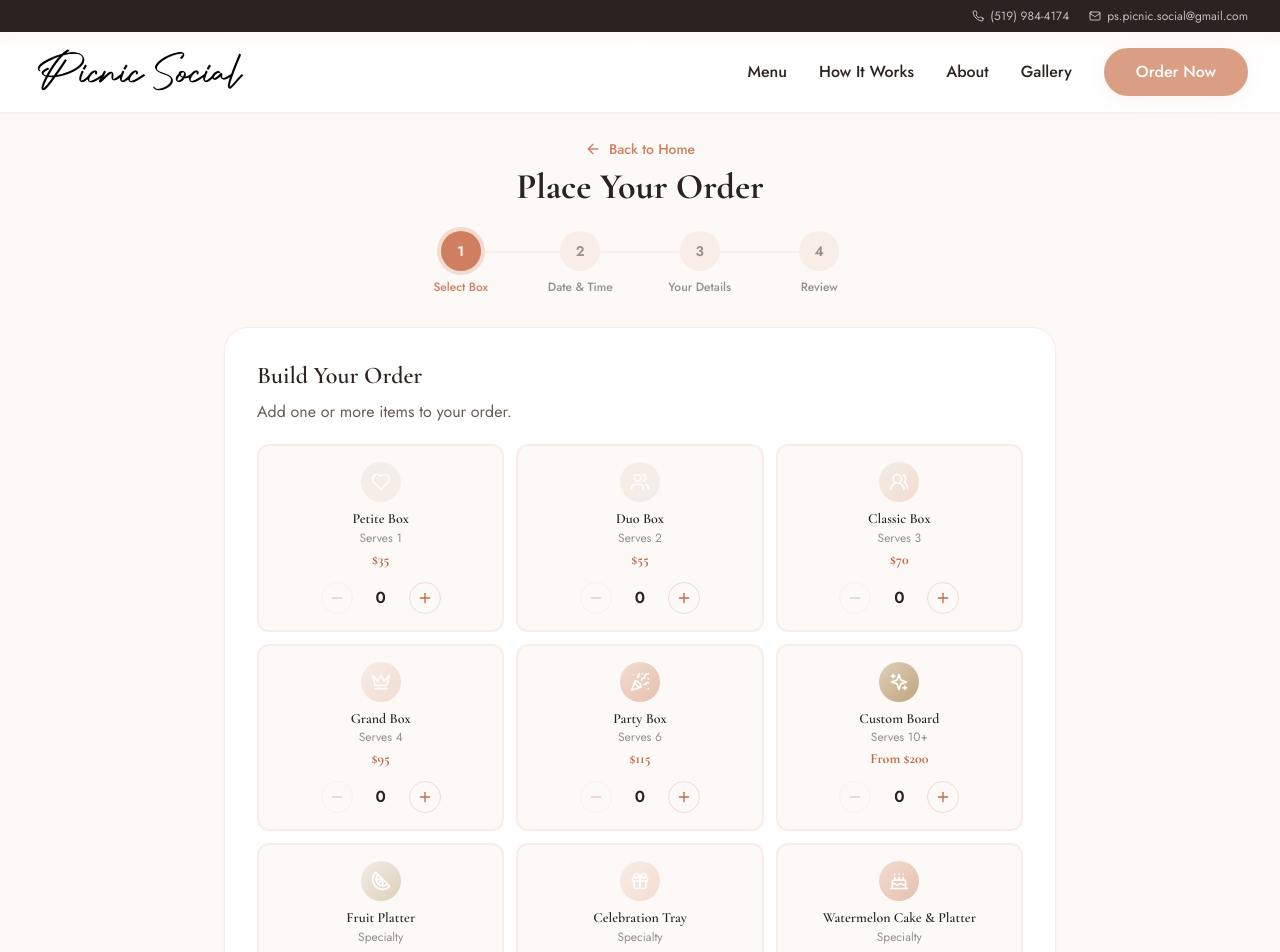
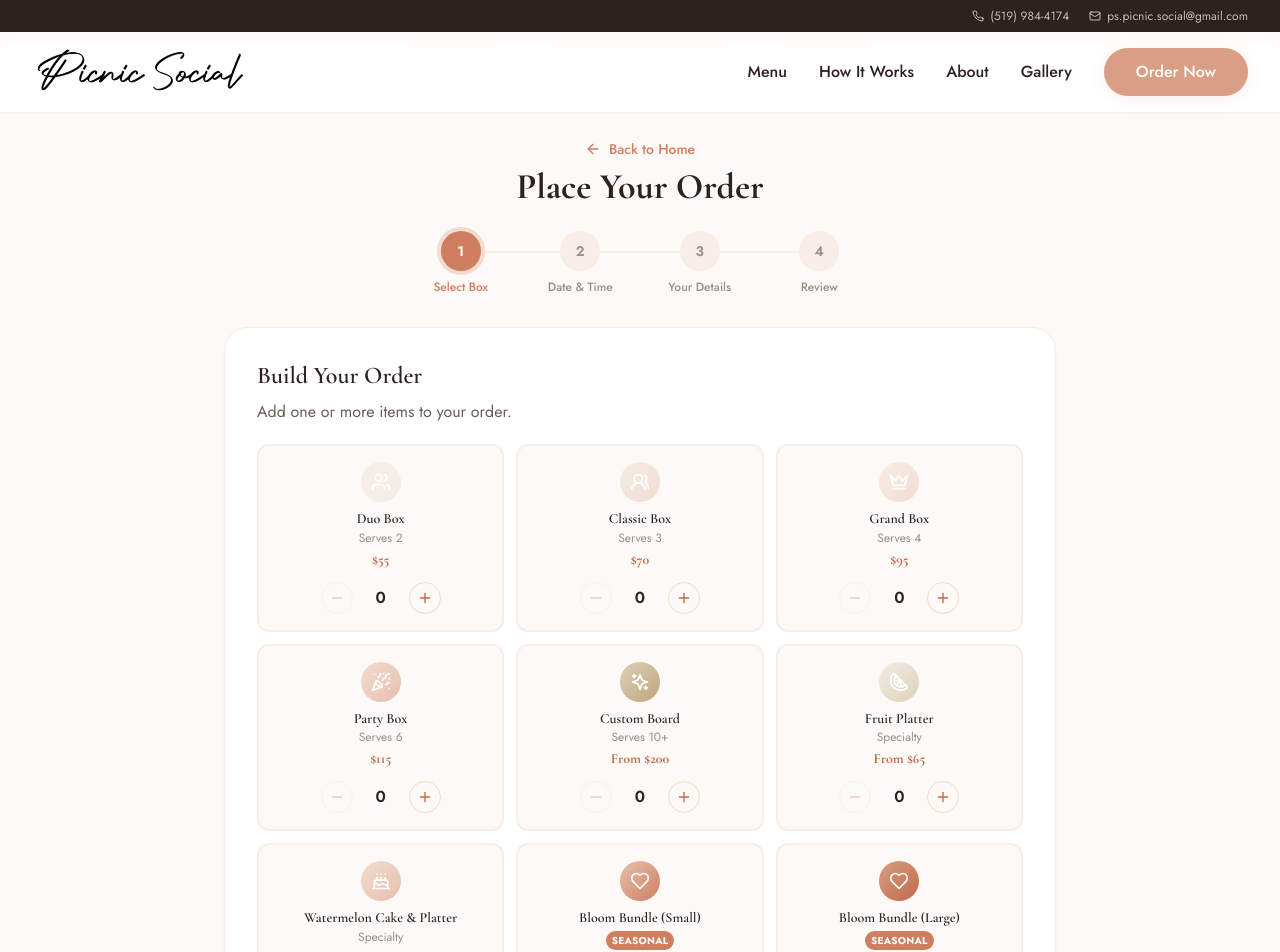
Before and after one commit to sudakaimaster/picnic-social, a React (Vite) app: page /order in a window 1280 px wide. Shown: the top 952 px of the page. Built offline with nearby package versions, Linux system fonts and the light colour scheme.

Commit message:
Remove Petite Box and Celebration Tray from order page
Made-with: Cursor

```diff
--- a/src/pages/OrderPage.jsx
+++ b/src/pages/OrderPage.jsx
@@ -29,14 +29,12 @@ import {
 import { APPS_SCRIPT_URL } from '../config'
 
 const BOX_OPTIONS = [
-  { id: 'personal', name: 'Petite Box', serves: '1', price: '$35', numericPrice: 35, icon: Heart, gradient: 'from-cream-dark to-rose-100' },
   { id: 'duo', name: 'Duo Box', serves: '2', price: '$55', numericPrice: 55, icon: Users, gradient: 'from-rose-100 to-cream-dark' },
   { id: 'classic', name: 'Classic Box', serves: '3', price: '$70', numericPrice: 70, icon: UsersRound, gradient: 'from-cream-dark to-rose-200' },
   { id: 'grand', name: 'Grand Box', serves: '4', price: '$95', numericPrice: 95, icon: Crown, gradient: 'from-rose-100 to-rose-200' },
   { id: 'party', name: 'Party Box', serves: '6', price: '$115', numericPrice: 115, icon: PartyPopper, gradient: 'from-rose-200 to-rose-300' },
   { id: 'custom', name: 'Custom Board', serves: '10+', price: 'From $200', numericPrice: 200, icon: Sparkles, gradient: 'from-gold-light to-gold' },
   { id: 'fruit', name: 'Fruit Platter', serves: null, price: 'From $65', numericPrice: 65, icon: Citrus, gradient: 'from-cream-dark to-gold-light' },
-  { id: 'celebration', name: 'Celebration Tray', serves: null, price: '$140', numericPrice: 140, icon: Gift, gradient: 'from-rose-100 to-rose-200' },
   { id: 'watermelon', name: 'Watermelon Cake & Platter', serves: null, price: '$250', numericPrice: 250, icon: Cake, gradient: 'from-rose-200 to-rose-300' },
   { id: 'bloom-sm', name: 'Bloom Bundle (Small)', serves: null, price: '$95', numericPrice: 95, icon: Heart, gradient: 'from-rose-300 to-rose-500', seasonal: true },
   { id: 'bloom-lg', name: 'Bloom Bundle (Large)', serves: null, price: '$155', numericPrice: 155, icon: Heart, gradient: 'from-rose-400 to-rose-600', seasonal: true },
```
